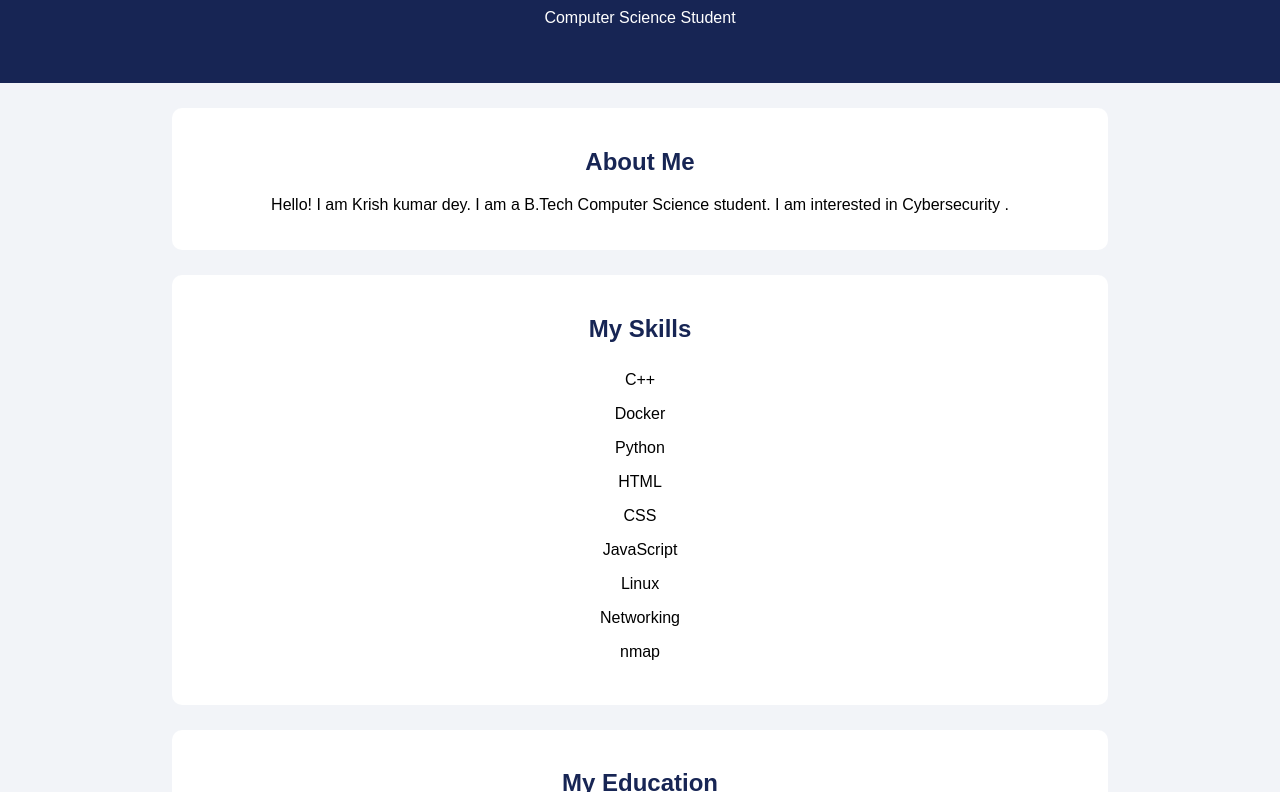
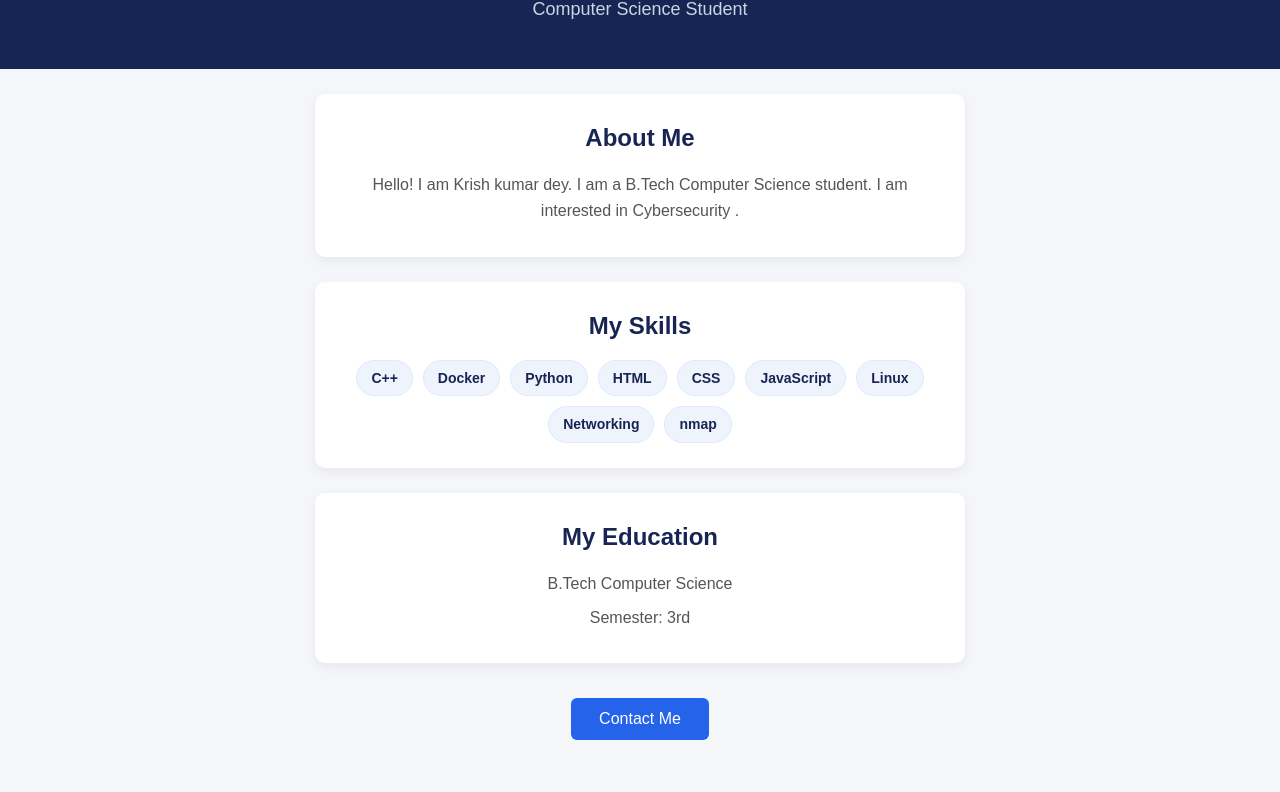
Before and after one commit to OSPANDA5555/GitHub-practical-test, a plain HTML site: page index.html in a window 1280 px wide. Shown: the part 111-903 px from the top of the page. Drawn offline with Linux system fonts and the light colour scheme.

Commit message:
Improve CSS styling

```diff
--- a/style.css
+++ b/style.css
@@ -1,42 +1,91 @@
+* {
+    box-sizing: border-box;
+}
+
 body {
     font-family: Arial, sans-serif;
-    background-color: #f2f4f8;
+    background-color: #f4f6f9;
+    color: #333333;
     margin: 0;
     text-align: center;
+    line-height: 1.6;
 }
 
 header {
     background-color: #172554;
     color: white;
-    padding: 40px;
+    padding: 45px 20px;
+}
+
+header h1 {
+    margin: 0 0 10px 0;
+    font-size: 32px;
+}
+
+header p {
+    margin: 0;
+    color: #cbd5e1;
+    font-size: 18px;
 }
 
 section {
-    background-color: white;
+    background-color: #ffffff;
     margin: 25px auto;
-    padding: 20px;
-    width: 70%;
+    padding: 25px 30px;
+    width: 90%;
+    max-width: 650px;
     border-radius: 10px;
+    box-shadow: 0 4px 12px rgba(0, 0, 0, 0.06);
 }
 
 h2 {
     color: #172554;
+    margin-top: 0;
+    margin-bottom: 15px;
+}
+
+section p {
+    margin: 8px 0;
+    color: #555555;
 }
 
 ul {
     list-style: none;
     padding: 0;
+    margin: 0;
+    display: flex;
+    flex-wrap: wrap;
+    justify-content: center;
+    gap: 10px;
 }
 
 li {
-    padding: 8px;
+    background-color: #eff4fc;
+    color: #172554;
+    border: 1px solid #dbeafe;
+    padding: 6px 14px;
+    border-radius: 20px;
+    font-size: 14px;
+    font-weight: bold;
 }
 
 button {
     background-color: #2563eb;
     color: white;
-    padding: 12px 25px;
+    font-size: 16px;
+    padding: 12px 28px;
+    margin: 10px auto 40px auto;
     border: none;
-    border-radius: 5px;
+    border-radius: 6px;
     cursor: pointer;
+    transition: background-color 0.2s ease, transform 0.1s ease;
 }
+
+button:hover {
+    background-color: #1d4ed8;
+    transform: translateY(-2px);
+}
+
+button:active {
+    transform: translateY(0);
+}
```
